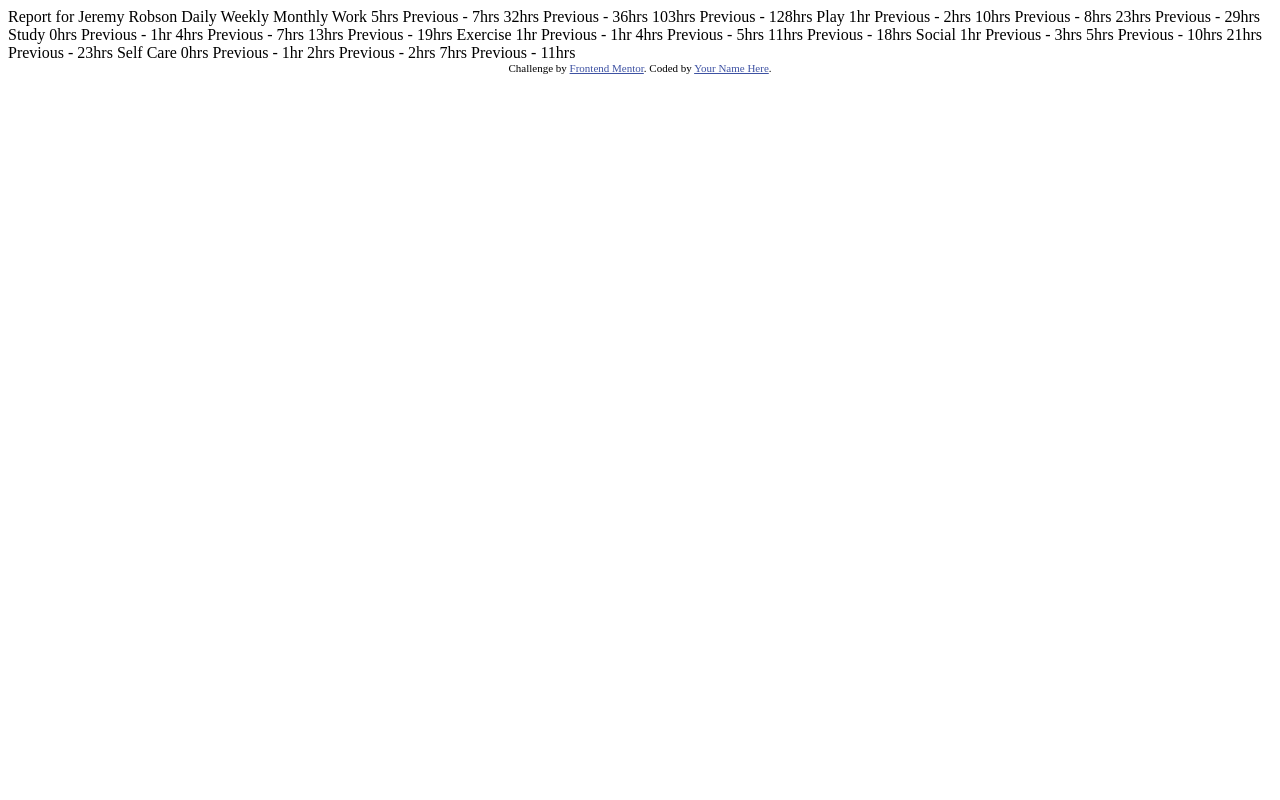
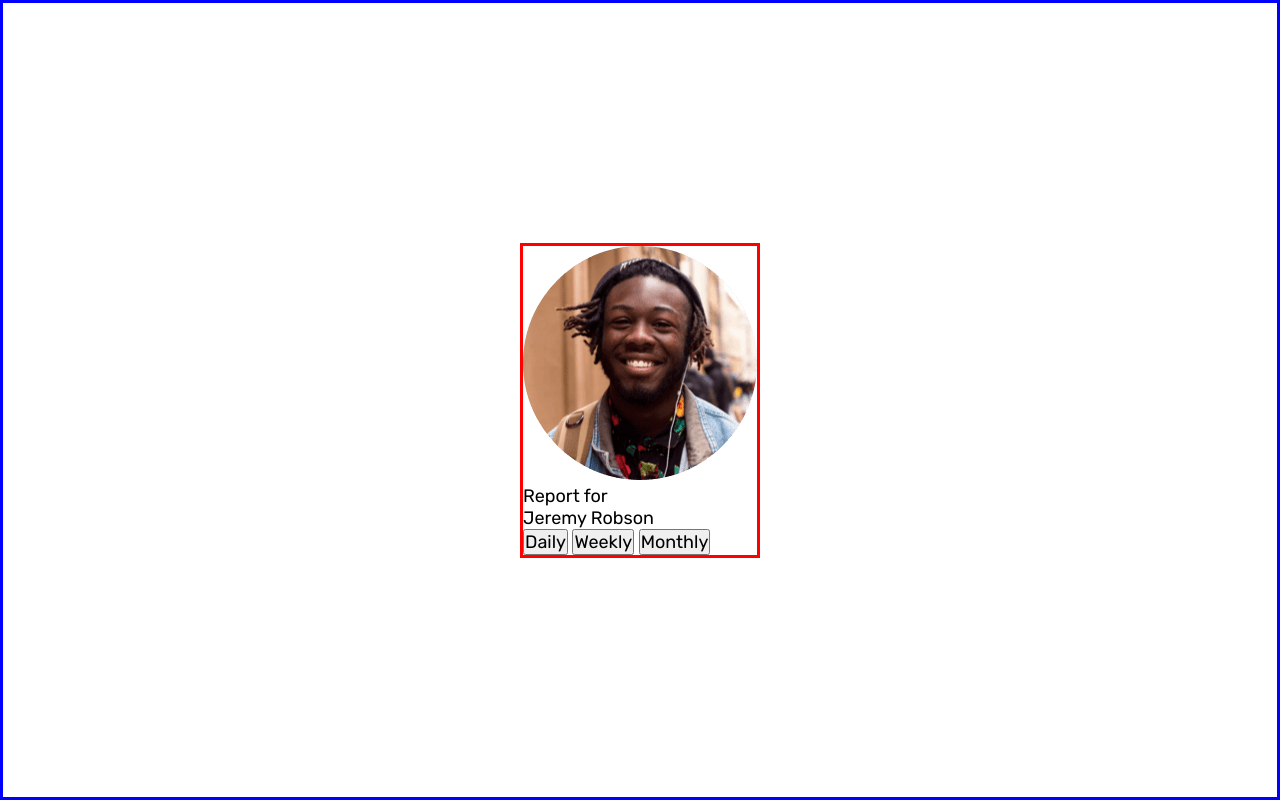
Before and after one commit to ismailhasir/Time-Tracking-Dashboard, a plain HTML site: page index.html in a window 1280 px wide. Drawn offline with Linux system fonts and the light colour scheme.

Commit message:
initial setup

```diff
--- a/index.html
+++ b/index.html
@@ -1,80 +1,39 @@
 <!DOCTYPE html>
 <html lang="en">
-<head>
-  <meta charset="UTF-8">
-  <meta name="viewport" content="width=device-width, initial-scale=1.0"> <!-- displays site properly based on user's device -->
+  <head>
+    <meta charset="UTF-8" />
+    <meta name="viewport" content="width=device-width, initial-scale=1.0" />
+    <!-- displays site properly based on user's device -->
 
-  <link rel="icon" type="image/png" sizes="32x32" href="./images/favicon-32x32.png">
+    <link
+      rel="icon"
+      type="image/png"
+      sizes="32x32"
+      href="./images/favicon-32x32.png"
+    />
+    <link rel="stylesheet" href="/styles.css" />
+    <script src="/main.js"></script>
 
-  <title>Frontend Mentor | Time tracking dashboard</title>
-
-  <!-- Feel free to remove these styles or customise in your own stylesheet 👍 -->
-  <style>
-    .attribution { font-size: 11px; text-align: center; }
-    .attribution a { color: hsl(228, 45%, 44%); }
-  </style>
-</head>
-<body>
-
-  Report for
-  Jeremy Robson
-
-  Daily
-  Weekly
-  Monthly
-
-  Work
-  5hrs <!-- daily -->
-  Previous - 7hrs <!-- daily -->
-  32hrs <!-- weekly -->
-  Previous - 36hrs <!-- weekly -->
-  103hrs <!-- monthly -->
-  Previous - 128hrs <!-- monthly -->
-
-  Play
-  1hr <!-- daily -->
-  Previous - 2hrs <!-- daily -->
-  10hrs <!-- weekly -->
-  Previous - 8hrs <!-- weekly -->
-  23hrs <!-- monthly -->
-  Previous - 29hrs <!-- monthly -->
-
-  Study
-  0hrs <!-- daily -->
-  Previous - 1hr <!-- daily -->
-  4hrs <!-- weekly -->
-  Previous - 7hrs <!-- weekly -->
-  13hrs <!-- monthly -->
-  Previous - 19hrs <!-- monthly -->
-
-  Exercise
-  1hr <!-- daily -->
-  Previous - 1hr <!-- daily -->
-  4hrs <!-- weekly -->
-  Previous - 5hrs <!-- weekly -->
-  11hrs <!-- monthly -->
-  Previous - 18hrs <!-- monthly -->
-
-  Social
-  1hr <!-- daily -->
-  Previous - 3hrs <!-- daily -->
-  5hrs <!-- weekly -->
-  Previous - 10hrs <!-- weekly -->
-  21hrs <!-- monthly -->
-  Previous - 23hrs <!-- monthly -->
-
-  Self Care
-  0hrs <!-- daily -->
-  Previous - 1hr <!-- daily -->
-  2hrs <!-- weekly -->
-  Previous - 2hrs <!-- weekly -->
-  7hrs <!-- monthly -->
-  Previous - 11hrs <!-- monthly -->
-
-
-  <div class="attribution">
-    Challenge by <a href="https://www.frontendmentor.io?ref=challenge" target="_blank">Frontend Mentor</a>.
-    Coded by <a href="#">Your Name Here</a>.
-  </div>
-</body>
+    <title>Time Tracking Dashboard</title>
+  </head>
+  <body>
+    <div class="main-container">
+      <div class="person-card-container">
+        <div class="person-info-container">
+          <img
+            class="person-image"
+            src="images/image-jeremy.png"
+            alt="person-image"
+          />
+          <p>Report for</p>
+          <p>Jeremy Robson</p>
+        </div>
+      </div>
+      <div class="timeline-selection-container">
+        <button>Daily</button>
+        <button>Weekly</button>
+        <button>Monthly</button>
+      </div>
+    </div>
+  </body>
 </html>
--- /dev/null
+++ b/styles.scss
@@ -0,0 +1,42 @@
+@import url("https://fonts.googleapis.com/css2?family=Rubik:ital,wght@0,300..900;1,300..900&display=swap");
+
+* {
+  padding: 0;
+  margin: 0;
+  box-sizing: border-box;
+  font-family: "Rubik", "sans-serif";
+  font-size: 18px;
+}
+
+:root {
+  //colors
+  //Primary
+
+  --Blue: hsl(246, 80%, 60%);
+  --Light-Red: hsl(15, 100%, 70%); //work
+  --Soft-Blue: hsl(195, 74%, 62%); //play
+  --Light-Red: hsl(348, 100%, 68%); //study
+  --Lime-Green: hsl(145, 58%, 55%); //exercise
+  --Violet: hsl(264, 64%, 52%); //social
+  --Soft-Orange: hsl(43, 84%, 65%); //self care
+
+  //Neutral
+
+  --Very-Dark-Blue: hsl(226, 43%, 10%);
+  --Dark-Blue: hsl(235, 46%, 20%);
+  --Desaturated-Blue: hsl(235, 45%, 61%);
+  --Pale-Blue: hsl(236, 100%, 87%);
+}
+
+body {
+  width: 100%;
+  height: calc(100vh);
+  display: flex;
+  justify-content: center;
+  align-items: center;
+  border: 3px solid blue;
+}
+
+.main-container {
+  border: 3px solid red;
+}
```
Also changed, not shown: main.js (added), styles.css (added), 1 other file.
